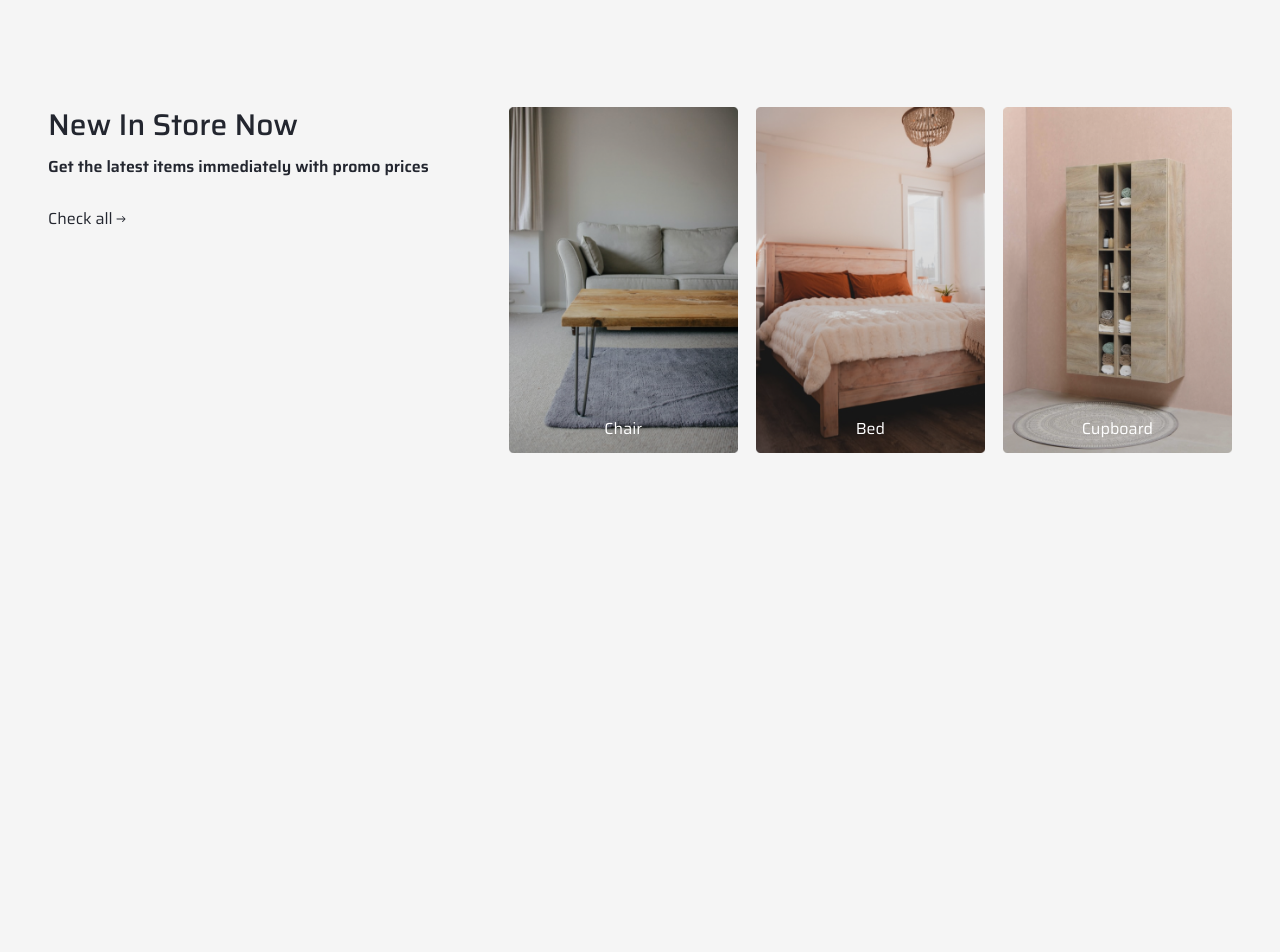
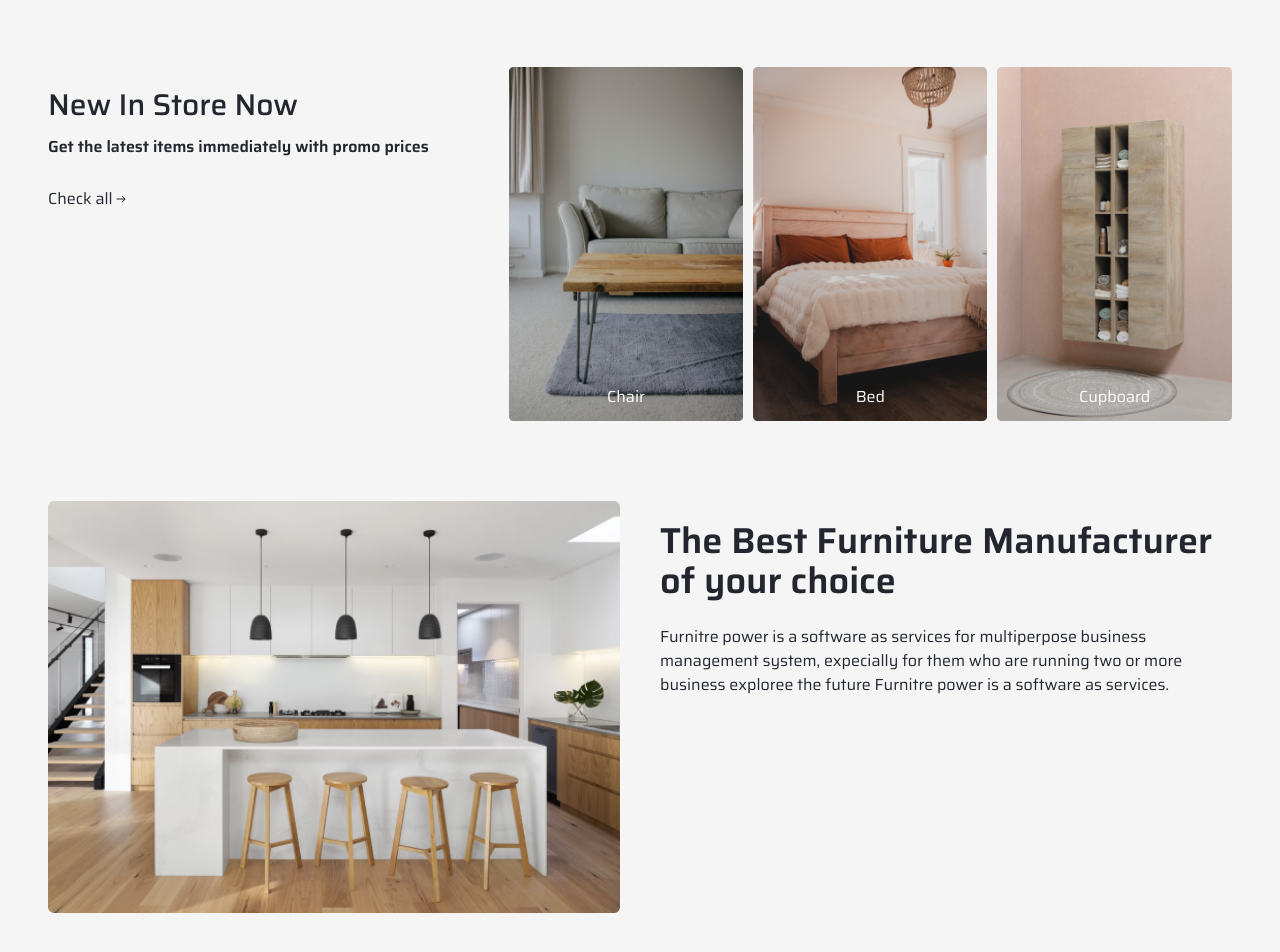
Before and after one commit to JLiman86/furniture-website, a React (Vite) app: page / in a window 1280 px wide. Shown: the part 1430-2382 px from the top of the page. Before the commit the page ends 1923 px from the top, so only its background shows below. Built offline with nearby package versions, Linux system fonts and the light colour scheme.

Commit message:
add Feature2 section

```diff
--- a/src/App.tsx
+++ b/src/App.tsx
@@ -1,4 +1,5 @@
 import Features from "./components/Features";
+import FeaturesSecond from "./components/FeaturesSecond";
 import Header from "./components/Header";
 import Hero from "./components/Hero";
 import NewItems from "./components/NewItems";
@@ -10,6 +11,7 @@ function App() {
       <Hero />
       <Features />
       <NewItems/>
+      <FeaturesSecond/>
     </div>
   );
 }
--- a/src/components/Features.tsx
+++ b/src/components/Features.tsx
@@ -4,7 +4,7 @@ const Features = () => {
   const { image, title, subtitle, items } = features;
   return (
     <section>
-      <div className="container mx-auto text-primary pt-40 pb-10 md:pb-20">
+      <div className="container mx-auto text-primary pt-40 py-10 ">
         <div className="grid grid-cols-1 lg:grid-cols-2 gap-10">
           <div className="order-1 lg:-order-1">
             <img className="w-full" src={image.type} alt="" />
@@ -12,7 +12,7 @@ const Features = () => {
           <div className="">
             <h2 className="text-4xl font-semibold mt-5">{title}</h2>
             <p className="mt-6 mb-10">{subtitle}</p>
-            <div className="">
+            <div>
               {items.map((item, idx) => {
                 const { icon, title, subtitle } = item;
                 return (
--- /dev/null
+++ b/src/components/FeaturesSecond.tsx
@@ -0,0 +1,24 @@
+import { features } from "../data";
+
+const FeaturesSecond = () => {
+
+  const { image, title, subtitle } = features.feature2;
+  return (
+    <section>
+      <div className="container mx-auto text-primary py-10 ">
+        <div className="grid grid-cols-1 lg:grid-cols-2 gap-10">
+          <div className="order-1 lg:-order-1">
+            <img className="w-full" src={image.type} alt="" />
+          </div>
+          <div className="">
+            <h2 className="text-4xl font-semibold mt-5">{title}</h2>
+            <p className="mt-6 mb-10">{subtitle}</p>
+
+          </div>
+        </div>
+      </div>
+    </section>
+  );
+};
+
+export default FeaturesSecond;
--- a/src/components/NewItems.tsx
+++ b/src/components/NewItems.tsx
@@ -7,7 +7,7 @@ const NewItems = () => {
     <section className="text-primary">
       <div className="container mx-auto flex flex-col lg:flex-row gap-10 lg:gap-20 py-10 ">
         <div>
-          <h2 className="text-3xl font-medium">{title}</h2>
+          <h2 className="text-3xl font-medium mt-5">{title}</h2>
           <p className="font-semibold mt-3 mb-7">{subtitle}</p>
           <div className="items-center hidden lg:flex">
             {link} <div>{icon}</div>
--- a/src/components/StatsBar.tsx
+++ b/src/components/StatsBar.tsx
@@ -3,8 +3,8 @@ import { stats } from "../data";
 const StatsBar = () => {
   return (
     <ul className="bg-accent rounded-2xl p-8 grid gap-y-3 grid-cols-2 md:grid-cols-4 w-4/5 absolute left-1/2 bottom-0 -translate-x-1/2 translate-y-1/2 ">
-      {stats.map((stat) => (
-        <li className="text-center border-white odd:border-r-2 md:border-r-2 md:last:border-r-transparent ">
+      {stats.map((stat,idx) => (
+        <li key={idx} className="text-center border-white odd:border-r-2 md:border-r-2 md:last:border-r-transparent ">
           <h3 className="text-4xl font-semibold mb-3">{stat.value}</h3>
           <p className="text-sm">{stat.text}</p>
         </li>
--- a/src/components/StoreSlider.tsx
+++ b/src/components/StoreSlider.tsx
@@ -9,16 +9,18 @@ const StoreSlider = () => {
     <Swiper
       grabCursor={true}
       breakpoints={{
-        320: { slidesPerView: 2, spaceBetween: 18 },
-        640: { slidesPerView: 3, spaceBetween: 18 },
+        320: { slidesPerView: 2, spaceBetween: 10 },
+        640: { slidesPerView: 3, spaceBetween: 10 },
       }}
     >
-      {newInStore.products.map((product) => {
+      {newInStore.products.map((product,idx) => {
         return (
-          <SwiperSlide className="">
+          <SwiperSlide key={idx}>
             <div className="relative">
               <img className="w-full" src={product.image.type} alt="" />
-              <p className="text-white absolute left-0 bottom-3 w-full text-center capitalize">{product.name}</p>
+              <p className="text-white absolute left-0 bottom-3 w-full text-center capitalize">
+                {product.name}
+              </p>
             </div>
           </SwiperSlide>
         );
```
